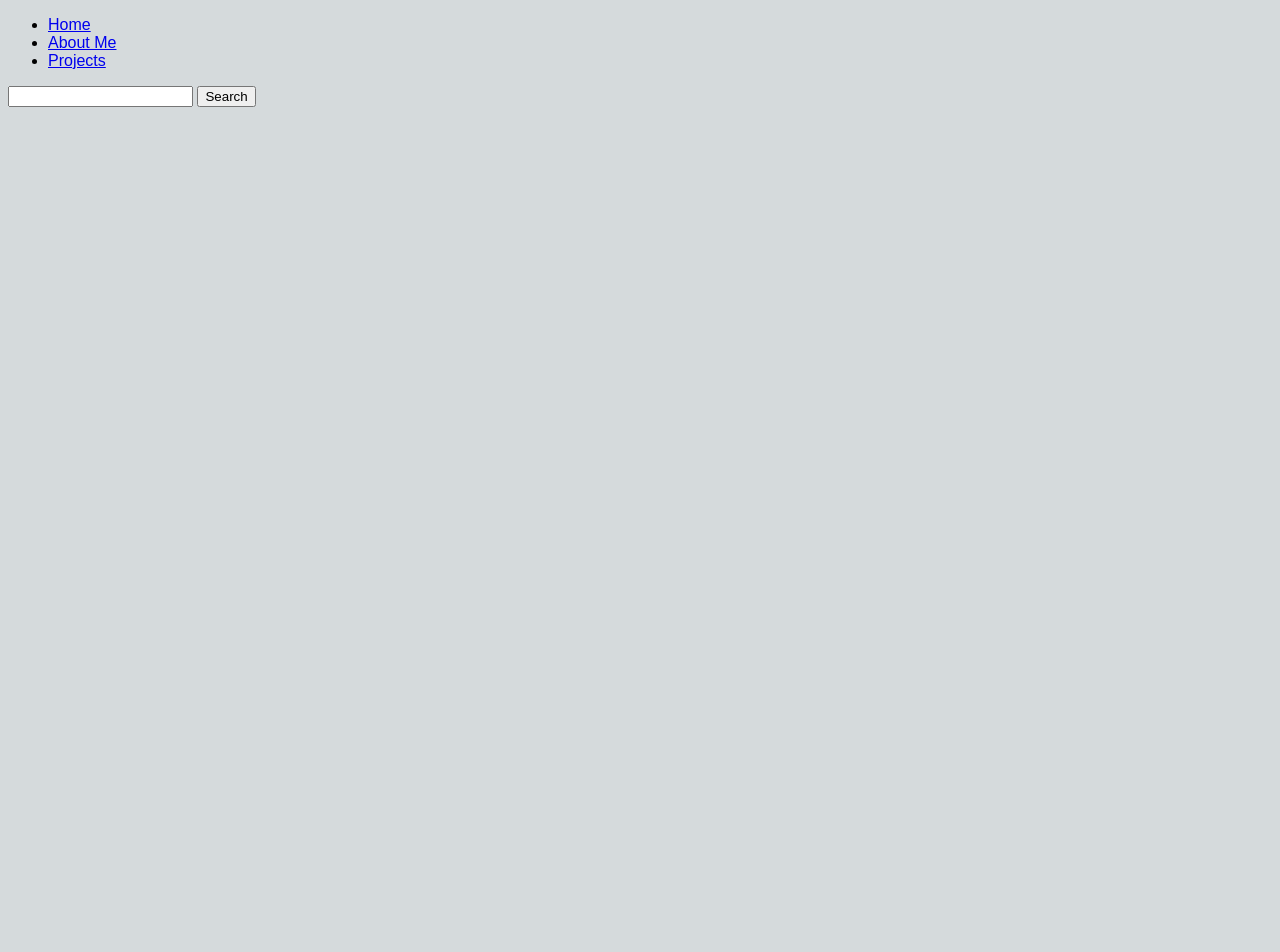
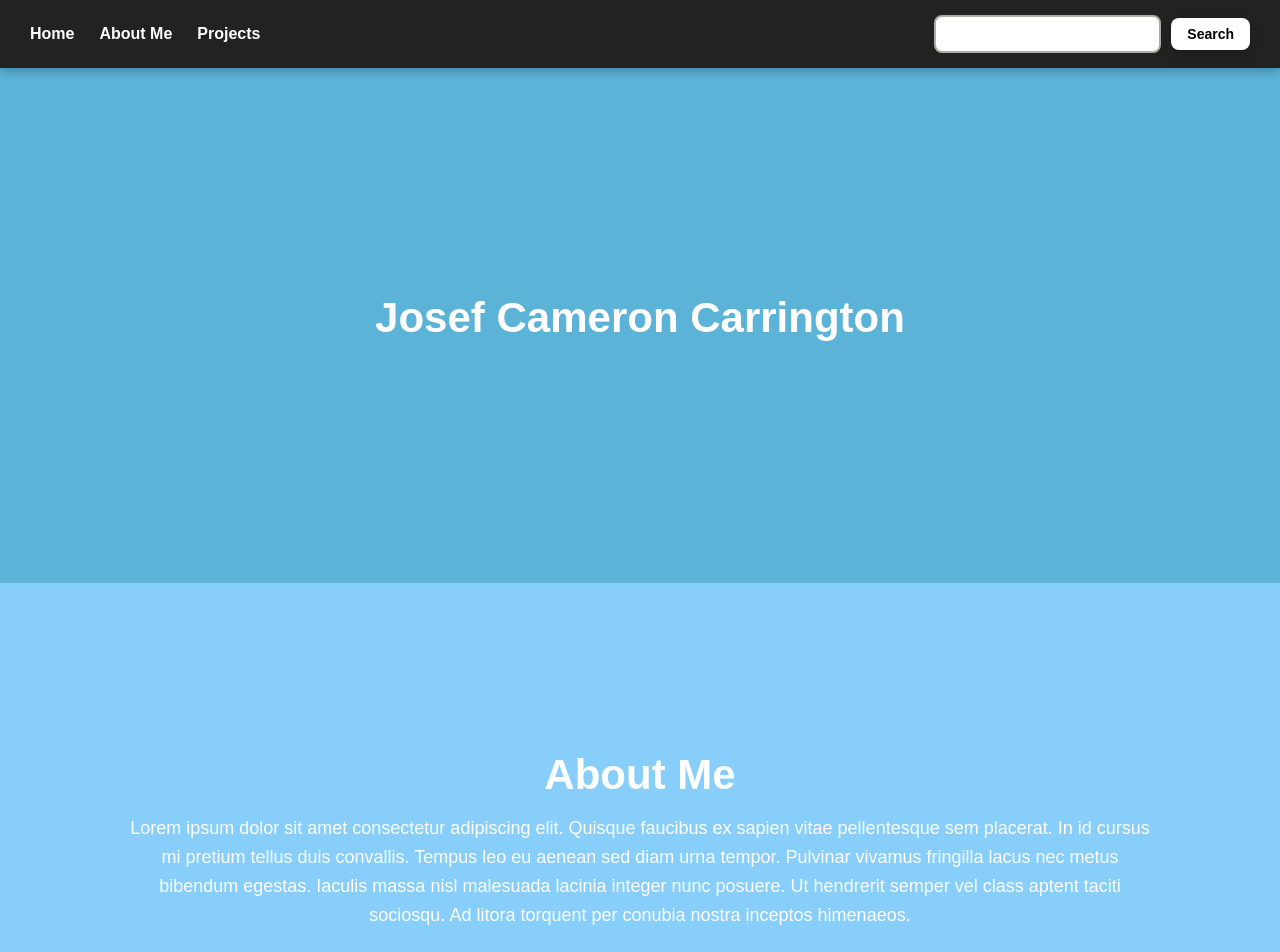
Before and after one commit to XxatomzZ/web-portfolio, a plain HTML site: page index.html in a window 1280 px wide. Shown: the top 952 px of the page. Before the commit the page ends 800 px from the top, so only its background shows below. Drawn offline with Linux system fonts and the light colour scheme.

Commit message:
set out homepage with 3 main sections and linked nav bar to each section for now. styled all elements in homepage (will add text later)

```diff
--- a/index.html
+++ b/index.html
@@ -13,7 +13,7 @@
     <!-- add links to other pages in site navigation bar -->
     <ul class="nav-list">
       <li><a href="#web">Home</a></li>
-      <li><a href="#programme">About Me</a></li>
+      <li><a href="#summary">About Me</a></li>
       <li><a href="#projects">Projects</a></li>
     </ul>
     <!-- search bar (MAY REMOVE) -->
@@ -23,17 +23,66 @@
     </div>
   </nav>
 
-  <!--
-  <h1>SUB_H</h1>
-    <p>CONTENT_1
-    </p>
-  <h3> SUB_H </h3>
-    <ol>
-        <li> ex_1 </li>
-        <li> ex_2 </li>
-        <li> ex_3 </li>
-        <li> ex_4  </li>
-    </ol>
-  -->
+  <!-- first y block featuring a large box w name -->
+  <section class="firstsection" id="web">
+        <div class="box-main">
+            <div class="firstHalf">
+                <h1 class="text-big">Josef Cameron Carrington
+                </h1>
+            </div>
+        </div>
+    </section>
+
+    <!-- second y block featuring a short intro -->
+    <section class="secondsection" id="summary">
+        <div class="box-main">
+            <div class="firstHalf">
+                <h1 class="text-big">
+                    About Me
+                </h1>
+                <p class="text-small">
+                    Lorem ipsum dolor sit amet consectetur adipiscing elit.
+                    Quisque faucibus ex sapien vitae pellentesque sem placerat.
+                    In id cursus mi pretium tellus duis convallis. Tempus leo
+                    eu aenean sed diam urna tempor. Pulvinar vivamus fringilla
+                    lacus nec metus bibendum egestas. Iaculis massa nisl malesuada
+                    lacinia integer nunc posuere. Ut hendrerit semper vel class
+                    aptent taciti sociosqu. Ad litora torquent per conubia nostra
+                    inceptos himenaeos.
+                </p>
+            </div>
+        </div>
+    </section>
+
+    <!-- third y block contains a summary of my projects -->
+    <section class="thirdsection" id="projects">
+        <div class="box-main">
+            <div class="firstHalf">
+                <h1 class="text-big">Projects</h1>
+                <p class="text-small">
+                    <ul style="list-style-type:square;">
+                        <li>THC Dissertation</li>
+                        <li>Weather App</li>
+                        <li>Orbital Dynamics Simulator</li>
+                        <li>NASA Mission Data Analysis</li>
+                        <li>Atmospheric Modelling</li>
+                        <li>NBA Machine Learning Model</li>
+                        <li>Spotify Data Analysis</li>
+                    </ul>
+                </p>
+            </div>
+        </div>
+    </section>
+
+    <!-- simple footer ft contacts details -->
+    <footer class="background">
+        <p class="text-footer">
+            cam.372@outlook.com | 07807 139133 | XxatomzZ
+            <!-- ADD LINK FOR EMAIL AND GH -->
+        </p>
+    </footer>
+
 </body>
+
+
 </html>
--- a/style.css
+++ b/style.css
@@ -1,27 +1,157 @@
+/* general styles */
+/* universal selector (*) removes default margin/paddingfrom all elements */
+* {
+    margin: 0;
+    padding: 0;
+    box-sizing: border-box;
+}
+
+
 body {
   background-color: #d5dadc;
+  color: #222;
   font-family: sans-serif;
+  animation: fadeIn 1s ease-in;
 }
 
-h1 {
-  color: teal;
-  border: 2pt dashed #000000;
+@keyframes fadeIn {
+    from {
+        opacity: 0;
+    }
+
+    to {
+        opacity: 1;
+    }
 }
 
-p {
-    color: #ffffff;
-    font-family: Arial, Helvetica, sans-serif;
-    font-size: 12pt;
-    padding: 10%;
+/* navigation bar */
+/* navbar - sticky top bar with solid color, nav links and search bar */
+.navbar {
+    display: flex;
+    align-items: center;
+    justify-content: space-between;
+    position: sticky;
+    top: 0;
+    padding: 15px 30px;
+    background: teal;
+    z-index: 1000;
+    box-shadow: 0 2px 10px rgba(0, 0, 0, 0.3);
 }
 
-h3 {
-    color: teal;
-    border: 1pt dashed #000000
+.background {
+    background: #222;
+}
+/* links to other pages (home, about me, projects) */
+.nav-list {
+    display: flex;
+    align-items: center;
+    gap: 25px;
+    list-style: none;
 }
 
-ol > li {
-    color: #c124fd;
-    font-style: italic;
-    font-weight: 600;
+.nav-list li a {
+    text-decoration: none;
+    color: white;
+    font-weight: bold;
+    transition: color o.3s ease;
 }
+
+.nav-list li a:hover {
+    color: lightseagreen;
+    text-shadow: 1px 1px 5px black;
+}
+
+.rightnav {
+    display: flex;
+    align-items: center;
+    gap: 10px;
+}
+
+#search {
+    padding: 8px;
+    font-size: 16px;
+    border: 2px solid #adaca7;
+    border-radius: 8px;
+    outline: none;
+    background: white;
+    transition: 0.3s ease;
+}
+
+/* buttons (rounded buttons w backgrounds and hover animations) */
+.btn {
+    padding: 8px 20px;
+    border: none;
+    border-radius: 8px;
+    background: white;
+    color: black;
+    font-weight: bold;
+    cursor: pointer;
+    transition: background 0.3s ease, transform 0.2s ease;
+    box-shadow: 0 4px 15px rgba(0, 0, 0, 0.2);
+}
+
+.btn:hover {
+    background: linear-gradient(45deg, #a1c4fd, #c2e9fb);
+    transform: scale(1.05);
+}
+
+.btn-sm {
+    padding: 8px 16px;
+    font-size: 14px;
+}
+
+/* sections */
+/* general section styles */
+.firstsection,
+.secondsection,
+.thirdsection {
+    height: 515px;
+    color: white;
+    display: flex;
+    align-items: center;
+    justify-content: center;
+    animation: fadeIn 1.5s ease-in;
+}
+/* individual section backgrounds */
+.firstsection {
+    background: #5bb3d8;
+}
+.secondsection {
+    background: lightskyblue;
+}
+.thirdsection {
+    background: lightblue;
+}
+/* content inside sections */
+.box-main {
+    text-align: center;
+    max-width: 80%;
+}
+.text-big {
+    font-family: sans-serif;
+    font-weight: bold;
+    font-size: 42px;
+    margin-bottom: 15px;
+    animation: slideUp 1s ease-in-out;
+}
+.text-small {
+    font-size: 18px;
+    color: white;
+    line-height: 1.6;
+}
+.text-footer {
+    text-align: center;
+    padding: 30px 0;
+    font-family: sans-serif;
+    display: flex;
+    justify-content: center;
+    background-color: #343a40;
+    color: white;
+}
+
+footer {
+    text-align: center;
+    padding: 15px;
+    background-color: black;
+    color: white;
+}
```
